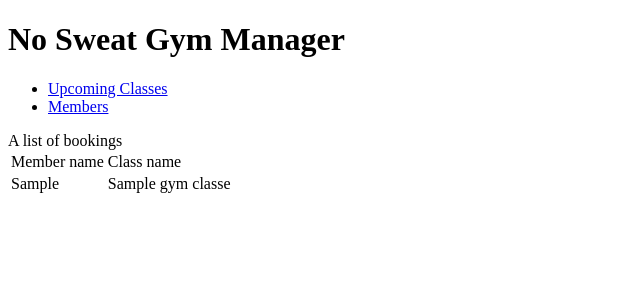
After one commit to stephpaterson/python_project_gym_manager, a Flask app: page /bookings in a window 1280 px wide. The commit adds this page. Shown: the top 300 px of the page, without its empty margins (0-640 px from the left). Run offline with Flask 2, Linux system fonts and the light colour scheme; a database or web service that is not in the repository returns one stand-in record (values such as "Sample title"); some libraries are stand-ins or nearby versions.

```diff
--- a/controllers/booking_controller.py
+++ b/controllers/booking_controller.py
@@ -8,7 +8,10 @@ import repositories.gym_class_repository as gym_class_repo
 
 booking_blueprint = Blueprint("bookings", __name__)
 
-
+@booking_blueprint.route('/bookings')
+def show_all_bookings():
+    bookings = booking_repo.select_all()
+    return render_template('/booking/index.html', bookings=bookings)
 
 @booking_blueprint.route('/bookings/<id>')
 def show_booking(id):
@@ -29,4 +32,9 @@ def create_booking():
     gym_class = gym_class_repo.select_id(gym_class_id)
     booking = Booking(member, gym_class)
     booking_repo.save(booking)
-    return redirect('/')
+    return redirect('/bookings')
+
+@booking_blueprint.route('/bookings/<id>/delete', methods=['POST'])
+def delete_booking(id):
+    booking_repo.delete_by_id(id)
+    return redirect('/bookings')
--- a/controllers/gym_class_controller.py
+++ b/controllers/gym_class_controller.py
@@ -28,7 +28,8 @@ def create_gym_class():
 @gym_classes_blueprint.route("/gym_classes/<id>", methods = ['GET'])
 def show_gym_class(id):
     gym_class = gym_class_repo.select_id(id)
-    return render_template('gym_class/show.html', gym_class=gym_class)
+    members = gym_class_repo.members(gym_class)
+    return render_template('gym_class/show.html', gym_class=gym_class, members=members)
 
 @gym_classes_blueprint.route("/gym_classes/<id>/edit", methods=['GET'])
 def edit_class(id):
--- a/repositories/booking_repository.py
+++ b/repositories/booking_repository.py
@@ -21,6 +21,20 @@ def save(booking):
     return booking
 # READ
 
+def select_all():
+    bookings = []
+
+    sql = "SELECT * FROM bookings"
+    results = run_sql(sql)
+
+    for row in results:
+        member = member_repo.select_by_id(row['member_id'])
+        gym_class = gym_class_repo.select_id(row['gym_class_id'])
+        booking = Booking(member, gym_class, id)
+        bookings.append(booking)
+
+    return bookings
+
 def select_by_id(id):
 
     booking = None
@@ -38,3 +52,8 @@ def select_by_id(id):
 
 # UPDATE
 # DELETE
+
+def delete_by_id(id):
+    sql = "DELETE FROM bookings WHERE id = %s"
+    values = [id]
+    run_sql(sql, values)
--- a/repositories/gym_class_repository.py
+++ b/repositories/gym_class_repository.py
@@ -1,5 +1,6 @@
 from models.gym_class import GymClass
 from db.run_sql import run_sql
+from models.member import Member
 
 # CREATE
 
@@ -84,3 +85,21 @@ def delete(id):
 def delete_all():
     sql = "DELETE FROM gym_classes"
     run_sql(sql)
+
+def members(gym_class):
+
+    members = []
+
+    sql = """
+    SELECT members.* FROM members
+    INNER JOIN bookings
+    ON bookings.member_id = members.id
+    WHERE gym_class_id = %s
+    """
+    values = [gym_class.id]
+    results = run_sql(sql, values)
+
+    for row in results:
+        member = Member(row['first_name'], row['last_name'], row['phone_number'], row['email'])
+        members.append(member)
+    return members
--- /dev/null
+++ b/templates/booking/index.html
@@ -0,0 +1,28 @@
+{% extends 'base.html' %}
+
+{% block content  %}
+A list of bookings
+
+<table>
+    <thead>
+        <tr>
+            <td>Member name</td>
+            <td>Class name</td>
+        </tr>
+    </thead>
+    <tbody>
+        {% for booking in bookings %}
+        <tr>
+            <td>{{booking.member.first_name}}</td>
+            <td>{{booking.gym_class.name}}</td>
+        </tr>
+        {% endfor %}
+    </tbody>
+</table>
+
+<ul>
+
+</ul>
+
+
+{% endblock  %}
--- a/templates/gym_class/index.html
+++ b/templates/gym_class/index.html
@@ -25,6 +25,7 @@
             <td>{{gym_class.date}}</td>
             <td>{{gym_class.time}}</td>
             <td><a href="/gym_classes/{{gym_class.id}}">View Details</a></td>
+            <td><a href="/bookings/new">Book a Place</a></td>
         </tr>
         {% endfor %}
     </tbody>
```
Also changed, not shown: templates/gym_class/show.html (+14 -2 lines).
